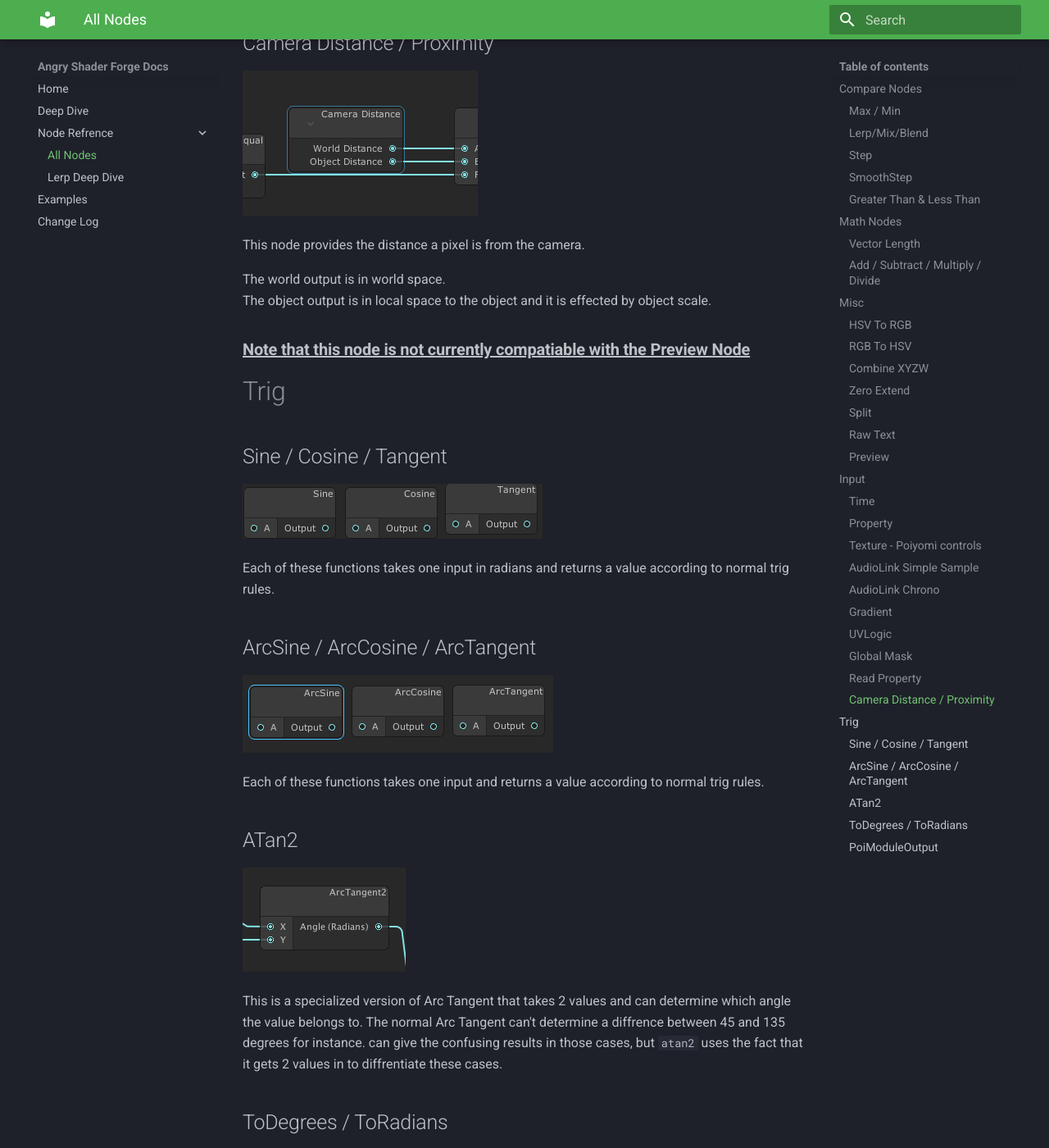
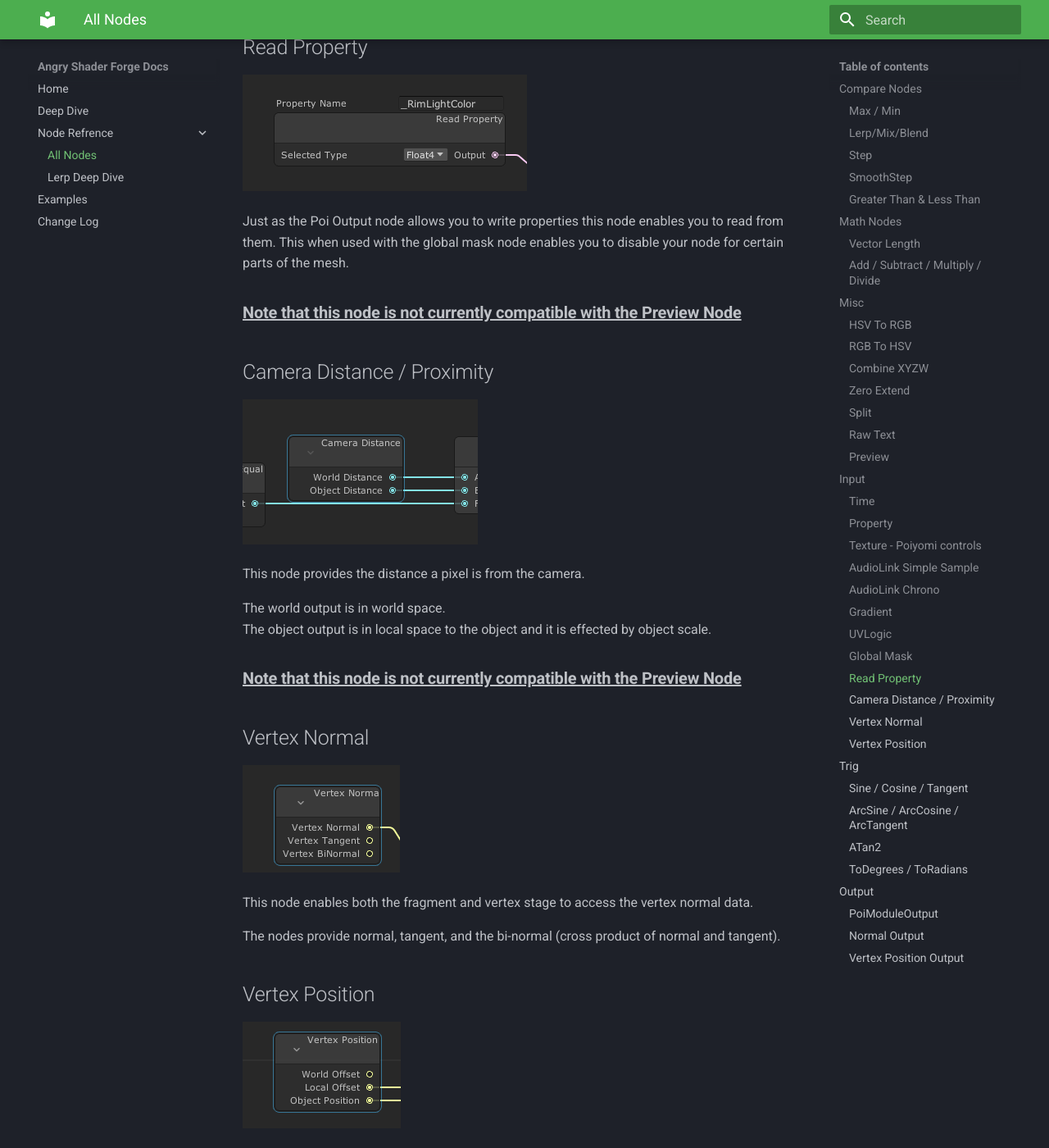
Before and after one commit to AngriestSCV/AngryShaderForgeDocumentation, an MkDocs documentation site: the page built from docs/nodes.md, in a window 1280 px wide and 1400 px high, scrolled down 8115 px. Shown: the whole window at 82% size. Built offline with MkDocs 1.6.1 and Material for MkDocs 9.7.7, drawn with Linux system fonts in a browser that asks for light colours; some of the changed text lies outside the part shown.

Commit message:
Documenting new nodes

```diff
--- a/docs/nodes.md
+++ b/docs/nodes.md
@@ -126,10 +127,16 @@
 
 Allows creating a property that can be edited in your modules section of the
 material properties.  If checked the `Is Constant` checkbox will cause the
-value to be used directly and it will not be avaliable for editing in the inspector.
+value to be used directly and it will not be available for editing in the inspector.
 
 The type of property can be selected from the dropdown. The name used in the
 material properties can be found and edited in the upper text box.
+
+![float range](node-images/float-range.png)
+
+A special case UI is available for the float property type. If you enable `Use
+Float Range` you will be able to set a range for the node and get a slider in
+your shader. This can be seen in the image above.
 
 ## Texture - Poiyomi controls
 ![texture](node-images/texture.png)
@@ -174,9 +181,9 @@
 
 Just as the Poi Output node allows you to write properties this node enables
 you to read from them. This when used with the global mask node enables you to
-disable your node for certian parts of the mesh.
+disable your node for certain parts of the mesh.
 
-<h3><b><u>Note that this node is not currently compatiable with the Preview Node</u></b></h3>
+<h3><b><u>Note that this node is not currently compatible with the Preview Node</u></b></h3>
 
 ## Camera Distance / Proximity
 ![camera-distance](node-images/camera-distance.png)
@@ -186,7 +193,26 @@
 The world output is in world space.
 The object output is in local space to the object and it is effected by object scale.
 
-<h3><b><u>Note that this node is not currently compatiable with the Preview Node</u></b></h3>
+<h3><b><u>Note that this node is not currently compatible with the Preview Node</u></b></h3>
+
+## Vertex Normal
+![vertex normal input](node-images/vertex-normal-input.png)
+
+This node enables both the fragment and vertex stage to access the vertex
+normal data.
+
+The nodes provide normal, tangent, and the bi-normal (cross product of normal and tangent).
+
+## Vertex Position
+![vertex position](node-images/vertex-position.png)
+
+This node enables access to the vertex position and offsets.
+
+Local Offset is the extra offset applied by the shader.
+
+Object Position is the offset when compared to the origin of the object.
+
+World Position is as expected the offset from the world origin.
 
 #Trig
 
@@ -208,15 +234,17 @@
 
 This is a specialized version of Arc Tangent that takes 2 values and can
 determine which angle the value belongs to. The normal Arc Tangent can't
-determine a diffrence between 45 and 135 degrees for instance. can give the
-confusing results in those cases, but `atan2` uses the fact that it gets 2
-values in to diffrentiate these cases.
+determine a difference between 45 and 135 degrees for instance. This can give
+the confusing results in those cases, but `atan2` uses the fact that it gets 2
+values in to differentiate these cases.
 
 
 ## ToDegrees / ToRadians
 ![angle_conversion](node-images/angle_conversion.png)
 
 Convert values between degrees and radians depending on the node selected
+
+#Output
 
 ## PoiModuleOutput
 ![poi_output](node-images/poi_output.png)
@@ -225,3 +253,19 @@
 
 This node is used to interact with the larger Poiyomi shader and set values
 used elsewhere in the shader.
+
+## Normal Output
+![normal output](node-images/normal-output.png)
+
+This node enables you to edit the normals for both the vertex stage and the
+fragment stage. These do not combine with the existing normals and instead
+override them. Use the Normal Input node if you want to combine with them.
+
+As suggested by the names both the Frag and Vertex normals are in world space.
+
+## Vertex Position Output
+![vertex position output](node-images/vertex-position-output.png)
+
+This node lets you set the local offset (in object space) for the node.
+Combine this with the vertex position input node of you want to keep
+pre-existing transforms.
```
Also changed, not shown: other parts of docs/nodes.md (+3 -2 lines), docs/node-images/float-range.png (added), docs/node-images/normal-output.png (added), docs/node-images/vertex-normal-input.png (added), docs/node-images/vertex-position-output.png (added), docs/node-images/vertex-position.png (added).
